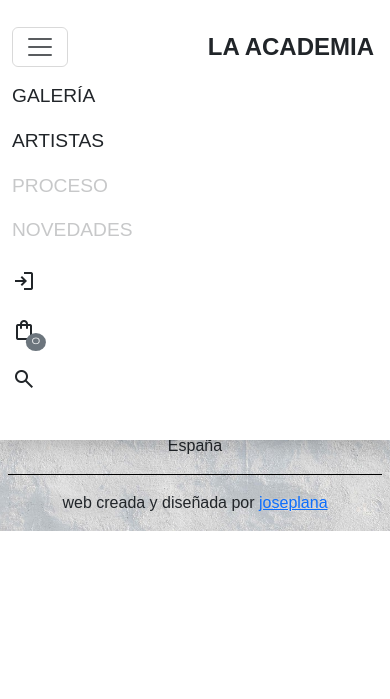
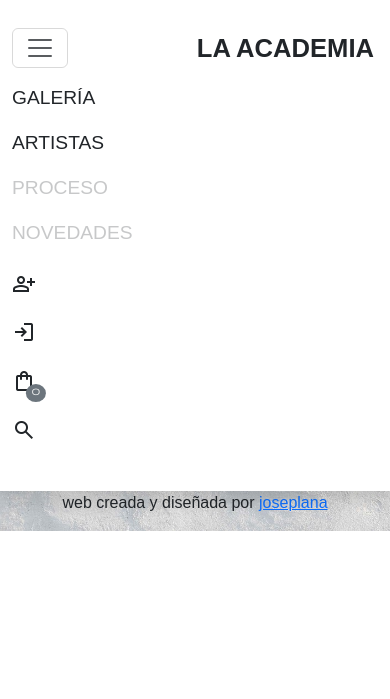
Before and after one commit to phjose/artshop, a Django app: page /artist/ in a window 390 px wide, after a click that opens the changed part. Shown: the top 699 px of the page. Run offline with Django 4.2, Linux system fonts and the light colour scheme; data that the repository does not hold is empty; some libraries are stand-ins or nearby versions; some web fonts are replaced.

Commit message:
User register, offCanvas Search

```diff
--- a/artshop/settings_pro.py
+++ b/artshop/settings_pro.py
@@ -87,7 +87,7 @@ USE_I18N = True
 USE_TZ = True
 
 STATIC_URL = 'static/'
-#STATICFILES_DIRS = ['static/', ]
+# STATICFILES_DIRS = ['static/', ]
 STATIC_ROOT = os.path.join(BASE_DIR, 'static')
 
 MEDIA_URL = 'media/'
--- a/cart/templates/cart_summary.html
+++ b/cart/templates/cart_summary.html
@@ -75,7 +75,7 @@
     {% else %}
     <div class="container-fluid p-5 my-5">
         <div class="row text-center">
-            <div class="col-4 offset-4">
+            <div class="col-s-8 offset-s-2 col-md-4 offset-md-4">
                 <h3 class="border-bottom border-dark">La cesta está vacía</h3>
             </div>
         </div>
--- a/static/css/mystyles.css
+++ b/static/css/mystyles.css
@@ -6,6 +6,7 @@ body {
 #mainNav {
   font-size: 1.1rem;
 }
+
 
 #mainNav.navbar-shrink {
   box-shadow: 0 0.5rem 1rem rgba(0, 0, 0, 0.15);
@@ -17,7 +18,8 @@ body {
 }
 
 #mainNav.navbar-shrink .navbar-brand:hover {
-  color: #f4623a;
+  /*color: #f4623a;*/
+  /*color: #85683C;*/
 }
 
 #mainNav.navbar-shrink .navbar-nav .nav-item .nav-link {
@@ -30,7 +32,13 @@ body {
 }
 
 #mainNav.navbar-shrink .navbar-nav .nav-item .nav-link:hover {
-  color: #f4623a;
+  color: #85683C;
+}
+
+.navbar-brand {
+  font-size: 1.6rem;
+  /*font-style: italic;*/
+  font-weight: 800;
 }
 
 .nav-link {
@@ -42,8 +50,12 @@ body {
   }
 }
 
+.navbar-brand:hover {
+  /*color: #85683C;*/
+}
+
 .nav-link:hover {
-  color: #fff;
+  color: #85683C;
 }
 
 .burrito {
@@ -118,16 +130,6 @@ body {
   font-weight: 700;
 }
 
-.navbar-brand {
-  font-size: 1.5rem;
-  /*font-style: italic;*/
-  font-weight: 700;
-}
-
-.navbar-brand:hover {
-  color: #fff;
-}
-
 .artist-name .h5 {
   text-transform: uppercase;
 }
--- a/store/urls.py
+++ b/store/urls.py
@@ -14,4 +14,5 @@ urlpatterns = [
     path('searched/', views.search, name='search'),
     path('login/', views.login_user, name='login'),
     path('logout/', views.logout_user, name='logout'),
+    path('register/', views.register_user, name='register'),
 ]
--- a/store/views.py
+++ b/store/views.py
@@ -1,9 +1,13 @@
+from django import forms
 from django.core.paginator import Paginator
 from django.shortcuts import render, get_object_or_404, redirect
 from django.contrib.auth import authenticate, login, logout
 from django.contrib import messages
+from django.contrib.auth.models import User
+from django.contrib.auth.forms import UserCreationForm
 
 from store.models import Painting, Artist
+from store.forms import SignUpForm
 
 
 def index(request):
@@ -111,12 +115,36 @@ def login_user(request):
             # messages.error(request, "Usuario o password no encontrados")
             return redirect('store:login')
     else:
-        return render(request, 'store/index.html')
+        context = {}
+        return render(request, 'store/index.html', context)
 
 
 def logout_user(request):
 
-    context = {}
     logout(request)
     # messages.success(request, "You have been logged out.")
     return redirect('store:index')
+
+
+def register_user(request):
+    form = SignUpForm()
+
+    if request.method == "POST":
+        form = SignUpForm(request.POST)
+        if form.is_valid():
+            form.save()
+            username = form.cleaned_data["username"]
+            password = form.cleaned_data["password1"]
+
+            # log in user.
+            user = authenticate(request, username=username, password=password)
+            login(request, user)
+            messages.success(request, "You have register successfully and log in")
+            return redirect('store:index')
+        else:
+            messages.success(request, "You have problem, please try again.")
+            context = {}
+            return redirect('store:register')
+    else:
+        context = {'form': form, }
+        return render(request, 'store/register.html', context)
--- a/templates/base.html
+++ b/templates/base.html
@@ -53,19 +53,24 @@
                     </ul>
                     <ul class="navbar-nav me-2 mb-2 mb-lg-0">
                         {% if user.is_authenticated %}
-                        <li class="nav-item me-1">
+                        <li class="nav-item">
                             <a class="nav-link" href="{% url 'store:logout' %}">
                                 <span class="material-symbols-outlined">logout</span>
                             </a>
                         </li>
                         {% else %}
-                        <li class="nav-item me-1">
+                        <li class="nav-item">
+                            <a class="nav-link" href="{% url 'store:register' %}">
+                                <span class="material-symbols-outlined">person_add</span>
+                            </a>
+                        </li>
+                        <li class="nav-item">
                             <a class="nav-link" href="#" data-bs-toggle="modal" data-bs-target="#loginModal">
                                 <span class="material-symbols-outlined">login</span>
                             </a>
                         </li>
                         {% endif %}
-                        <li class="nav-item me-1">
+                        <li class="nav-item">
                             <a class="nav-link" href="{% url 'cart:cart_summary' %}">
                                 <span class="material-symbols-outlined position-relative">shopping_bag
                                     <span class="position-absolute top-100 start-100 translate-middle badge rounded-circle text-bg-secondary" style="bottom: -17.9px;">
@@ -75,7 +80,7 @@
                             </a>
                         </li>
                         <li class="nav-item me-1">
-                            <a class="nav-link" id="search" href="#" data-bs-toggle="modal" data-bs-target="#searchModal">
+                            <a class="nav-link" data-bs-toggle="offcanvas" href="#offcanvasSearch" role="button" aria-controls="offcanvasSearch">
                                 <span class="material-symbols-outlined">search</span>
                             </a>
                         </li>
@@ -130,11 +135,11 @@
     <!-- Cookies -->
 
     <!-- Modals -->
-    <div class="modal fade" id="loginModal" tabindex="-1" aria-labelledby="exampleModalLabel" aria-hidden="true">
+    <div class="modal fade" id="loginModal" tabindex="-1" aria-labelledby="loginModalLabel" aria-hidden="true">
         <div class="modal-dialog modal-dialog-centered">
             <div class="modal-content">
                 <div class="modal-header text-center">
-                    <h1 class="modal-title fs-5" id="exampleModalLabel">LOGIN</h1>
+                    <h1 class="modal-title fs-5" id="loginModalLabel">LOGIN</h1>
                     <button type="button" class="btn-close" data-bs-dismiss="modal" aria-label="Close"></button>
                 </div>
                 <div class="modal-body">
@@ -153,18 +158,14 @@
         </div>
     </div>
 
-    <div class="modal fade" id="searchModal" tabindex="-1" aria-labelledby="searchModalLabel" aria-hidden="true">
-        <div class="modal-dialog modal-dialog-centered">
-            <div class="modal-content">
-                <div class="modal-body">
-                    <form class="m-3" method="POST" action="{% url 'store:search' %}">
-                        {% csrf_token %}
-                        <div class="mb-3">
-                            <input id="searchInput" type="text" class="form-control" name="searched" placeholder="Introducte tu busqueda">
-                        </div>
-                    </form>
+    <div class="offcanvas offcanvas-end" tabindex="-1" id="offcanvasSearch" aria-labelledby="offcanvasSearchLabel">
+        <div class="offcanvas-body">
+            <form class="m-3" method="POST" action="{% url 'store:search' %}">
+                {% csrf_token %}
+                <div class="mb-3">
+                    <input id="searchInputTest" type="text" class="form-control" name="searched" placeholder="Introducte tu busqueda">
                 </div>
-            </div>
+            </form>
         </div>
     </div>
 
```
